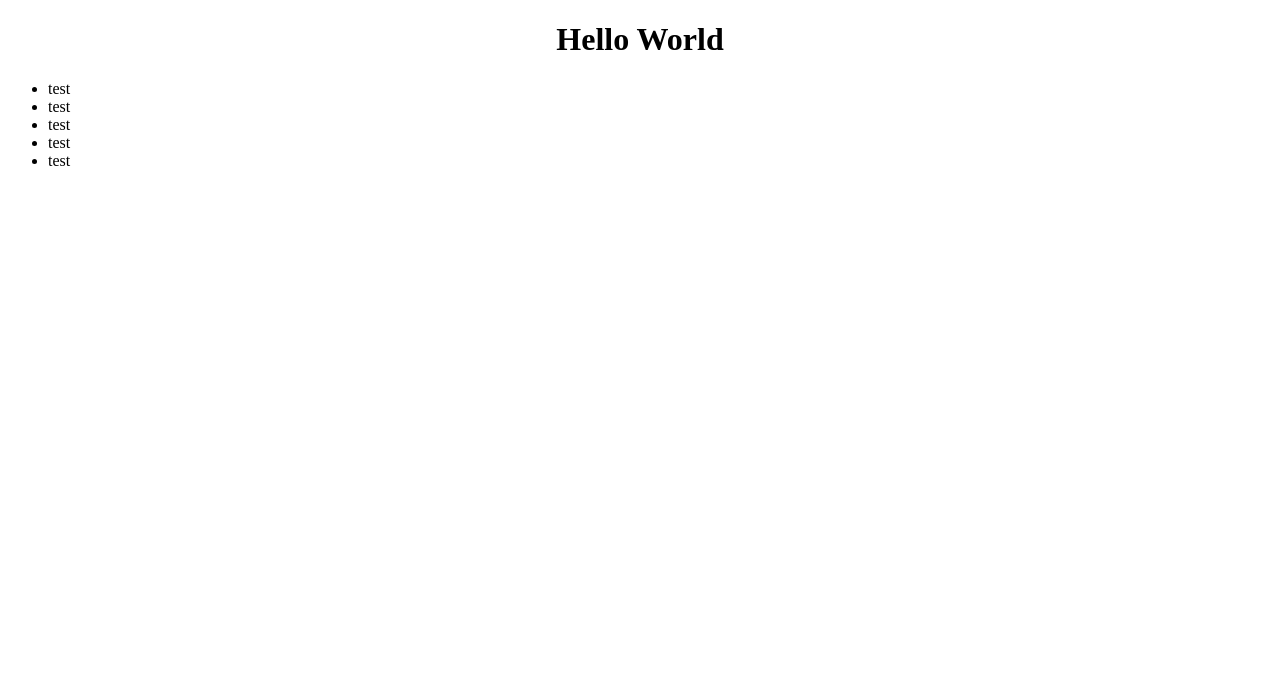
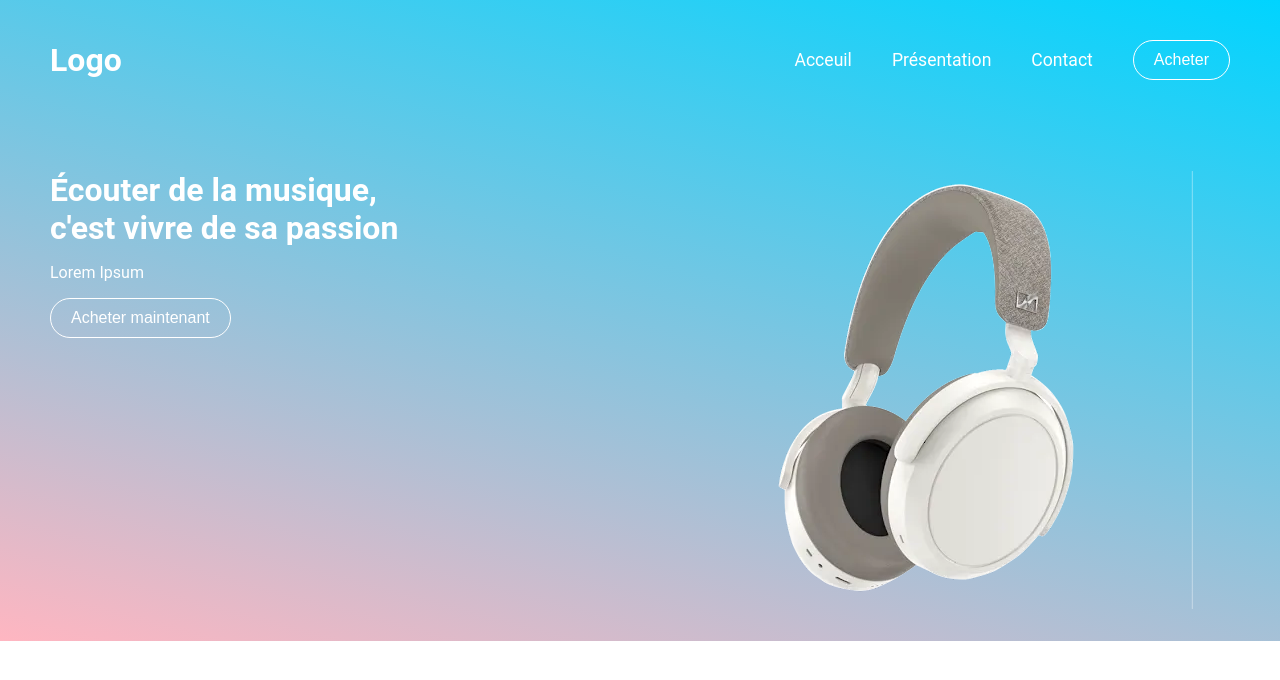
Before and after one commit to SlimyBot/Miage-TP-Web, a plain HTML site: page index.html in a window 1280 px wide. Drawn offline with Linux system fonts and the light colour scheme.

Commit message:
Le casque

```diff
--- a/index.css
+++ b/index.css
@@ -1,3 +1,107 @@
-h1 {
-    text-align: center;
+body {
+    font-family: "Roboto", sans-serif;
+    margin: 0;
+    padding: 0;
+    box-sizing: border-box;
 }
+
+.navbar li {
+    list-style-type: none;
+    font-size: 1.1em;
+    cursor: pointer;
+
+    transition: ease-in-out 0.2s;
+}
+
+.navbar li:hover {
+    color: lightpink;
+}
+
+ul {
+    display: flex;
+    gap: 40px;
+    align-items: center;
+    color: white;
+}
+
+.navbar {
+    display: flex;
+    flex-direction: row;
+    align-items: center;
+    justify-content: space-between;
+    margin: 0px 50px;
+
+    color: white;
+}
+
+.navbar button {
+    background-color: inherit;
+    border: 0.5px white solid;
+    padding: 10px 20px;
+    border-radius: 20px;
+    color: white;
+
+    font-size: 1em;
+
+    cursor: pointer;
+    transition: ease-in-out 0.5s;
+}
+
+.navbar button:hover {
+    background-color: white;
+    color: lightpink;
+    transition: ease-in-out 0.5s;
+}
+
+.header {
+    background: rgb(26, 207, 120);
+    background: linear-gradient(15deg, lightpink 0%, rgba(0, 212, 255, 1) 100%);
+    padding-top: 20px;
+}
+
+.section {
+    height: 50vh;
+    padding: 70px 50px;
+
+    display: flex;
+    flex-direction: row;
+    justify-content: space-between;
+}
+
+.sectionLeft {
+    width: 50%;
+    color: white;
+}
+
+sectionRight {
+    width: 50%;
+}
+
+.sectionLeftTitle {
+    display: flex;
+    flex-direction: column;
+    gap: 0px;
+}
+
+.sectionLeftTitle h1 {
+    margin: 0;
+}
+
+.sectionLeft button {
+    background-color: inherit;
+    border: 0.5px white solid;
+    padding: 10px 20px;
+    border-radius: 20px;
+    color: white;
+
+    font-size: 1em;
+
+    cursor: pointer;
+    transition: ease-in-out 0.5s;
+}
+
+.sectionLeft button:hover {
+    background-color: white;
+    color: lightpink;
+    transition: ease-in-out 0.5s;
+}
--- a/index.html
+++ b/index.html
@@ -7,13 +7,30 @@
         <script src="index.js"></script>
     </head>
     <body>
-        <h1>Hello World</h1>
-        <ul>
-            <li>test</li>
-            <li>test</li>
-            <li>test</li>
-            <li>test</li>
-            <li>test</li>
-        </ul>
+        <div class="header">
+            <div class="navbar">
+                <h1>Logo</h1>
+                <ul>
+                    <li>Acceuil</li>
+                    <li>Présentation</li>
+                    <li>Contact</li>
+                    <button>Acheter</button>
+                </ul>
+            </div>
+            <div class="section">
+                <div class="sectionLeft">
+                    <div class="sectionLeftTitle">
+                        <h1>Écouter de la musique,</h1>
+                        <h1>c'est vivre de sa passion</h1>
+                    </div>
+                    <p>Lorem Ipsum</p>
+                    <button>Acheter maintenant</button>
+                    <div class="sectionLeftImages"></div>
+                </div>
+                <div class="sectionRight">
+                    <img src="./casque1.webp" />
+                </div>
+            </div>
+        </div>
     </body>
 </html>
```
Also changed, not shown: casque1.webp (added).
